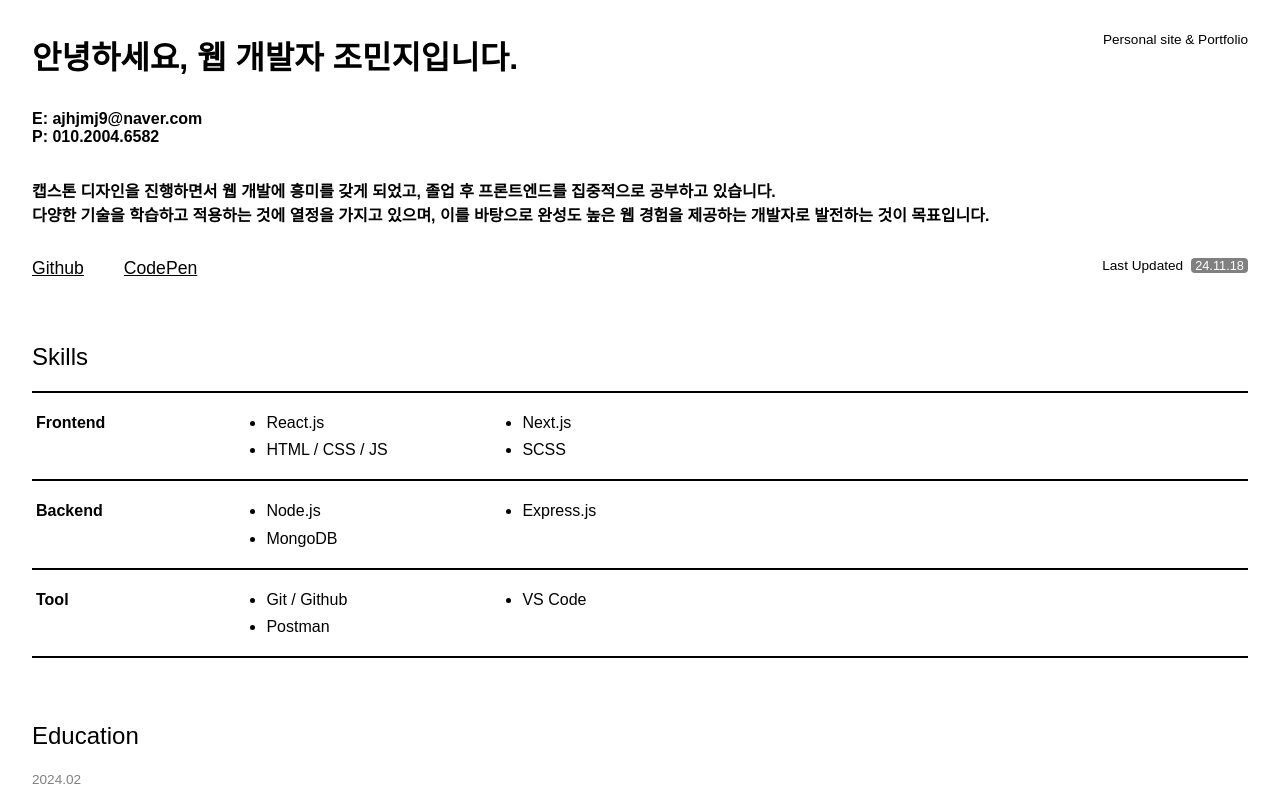
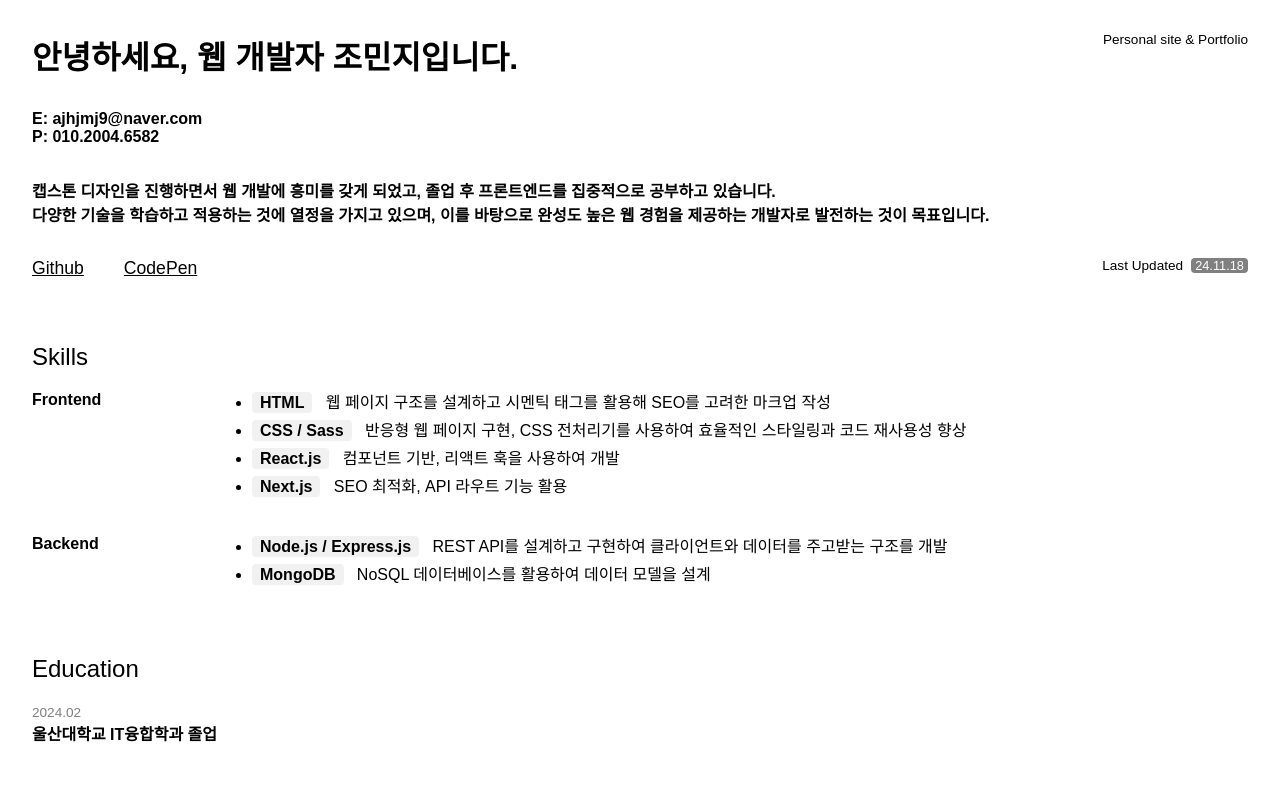
Before and after one commit to minji105/my-port, a Next.js app: page /Home in a window 1280 px wide. Shown: the top 791 px of the page. Built offline with nearby package versions, Linux system fonts and the light colour scheme; a web font is replaced by a local one.

Commit message:
update skill section

```diff
--- /dev/null
+++ b/components/Home/Skill.module.scss
@@ -0,0 +1,44 @@
+.skills {
+  display: flex;
+  flex-direction: column;
+  gap: var(--gap);
+}
+
+.row {
+  display: flex;
+  gap: var(--gap);
+}
+
+.rowName {
+  width: 10vw;
+  font-weight: 600;
+  flex: 1;
+}
+
+.items {
+  flex: 7;
+
+  li {
+    line-height: 1.5rem;
+    margin-bottom: 4px;
+  }
+}
+
+.skillName {
+  background-color: rgb(241, 241, 241);
+  padding: 2px 8px;
+  font-weight: 600;
+  border-radius: 4px;
+}
+
+
+@media screen and (max-width: 767px) {
+  .row {
+    flex-direction: column;
+
+    ul {
+      padding-left: var(--gap);
+      padding-top: 8px;
+    }
+  }
+}
--- a/components/Home/Skills.js
+++ b/components/Home/Skills.js
@@ -1,55 +1,42 @@
-import styles from './Sections.module.scss';
+import styles from './Skill.module.scss';
 
 export default function Sections() {
   return (
-    <div className={styles.skillTable}>
+    <div className={styles.skills}>
       <div className={styles.row}>
         <p className={styles.rowName}>Frontend</p>
-        <div className={styles.cells}>
-          <div className={styles.cell}>
-            <ul>
-              <li>React.js</li>
-              <li>Next.js</li>
-            </ul>
-          </div>
-          <div className={styles.cell}>
-            <ul>
-              <li>HTML / CSS / JS</li>
-              <li>SCSS</li>
-            </ul>
-          </div>
-        </div>
-      </div>
-      <div className={styles.row}>
-        <p className={styles.rowName}>Backend</p>
-        <div className={styles.cells}>
-          <div className={styles.cell}>
-            <ul>
-              <li>Node.js</li>
-              <li>Express.js</li>
-            </ul>
-          </div>
-          <div className={styles.cell}>
-            <ul>
-              <li>MongoDB</li>
-            </ul>
-          </div>
+        <div className={styles.items}>
+          <ul>
+            <li>
+              <span className={styles.skillName}>HTML</span>&nbsp;&nbsp;
+                웹 페이지 구조를 설계하고 시멘틱 태그를 활용해 SEO를 고려한 마크업 작성
+            </li>
+            <li>
+              <span className={styles.skillName}>CSS / Sass</span>&nbsp;&nbsp;
+반응형 웹 페이지 구현, CSS 전처리기를 사용하여 효율적인 스타일링과 코드 재사용성 향상
+            </li>
+            <li>
+              <span className={styles.skillName}>React.js</span>&nbsp;&nbsp;
+              컴포넌트 기반, 리액트 훅을 사용하여 개발
+            </li>
+            <li>
+              <span className={styles.skillName}>Next.js</span>&nbsp;&nbsp;
+SEO 최적화, API 라우트 기능 활용
+            </li>
+          </ul>
         </div>
       </div>
       <div className={`${styles.row}  ${styles.after}`}>
-        <p className={styles.rowName}>Tool</p>
-        <div className={styles.cells}>
-          <div className={styles.cell}>
-            <ul>
-              <li>Git / Github</li>
-              <li>VS Code</li>
-            </ul>
-          </div>
-          <div className={styles.cell}>
-            <ul>
-              <li>Postman</li>
-            </ul>
-          </div>
+        <p className={styles.rowName}>Backend</p>
+        <div className={styles.items}>
+          <ul>
+            <li><span className={styles.skillName}>Node.js / Express.js</span>&nbsp;&nbsp;
+            REST API를 설계하고 구현하여 클라이언트와 데이터를 주고받는 구조를 개발
+            </li>
+            <li><span className={styles.skillName}>MongoDB</span>&nbsp;&nbsp;
+            NoSQL 데이터베이스를 활용하여 데이터 모델을 설계
+            </li>
+          </ul>
         </div>
       </div>
     </div>
--- a/pages/global/App.scss
+++ b/pages/global/App.scss
@@ -49,7 +49,6 @@ a {
 
 ul, li {
   margin: 0;
-  padding: 0;
 }
 
 button {
--- a/pages/styling/Project.module.scss
+++ b/pages/styling/Project.module.scss
@@ -96,4 +96,5 @@
   background-color: rgb(241, 241, 241);
   padding: 2px 8px;
   margin-right: 4px;
+  border-radius: 4px;
 }
```
